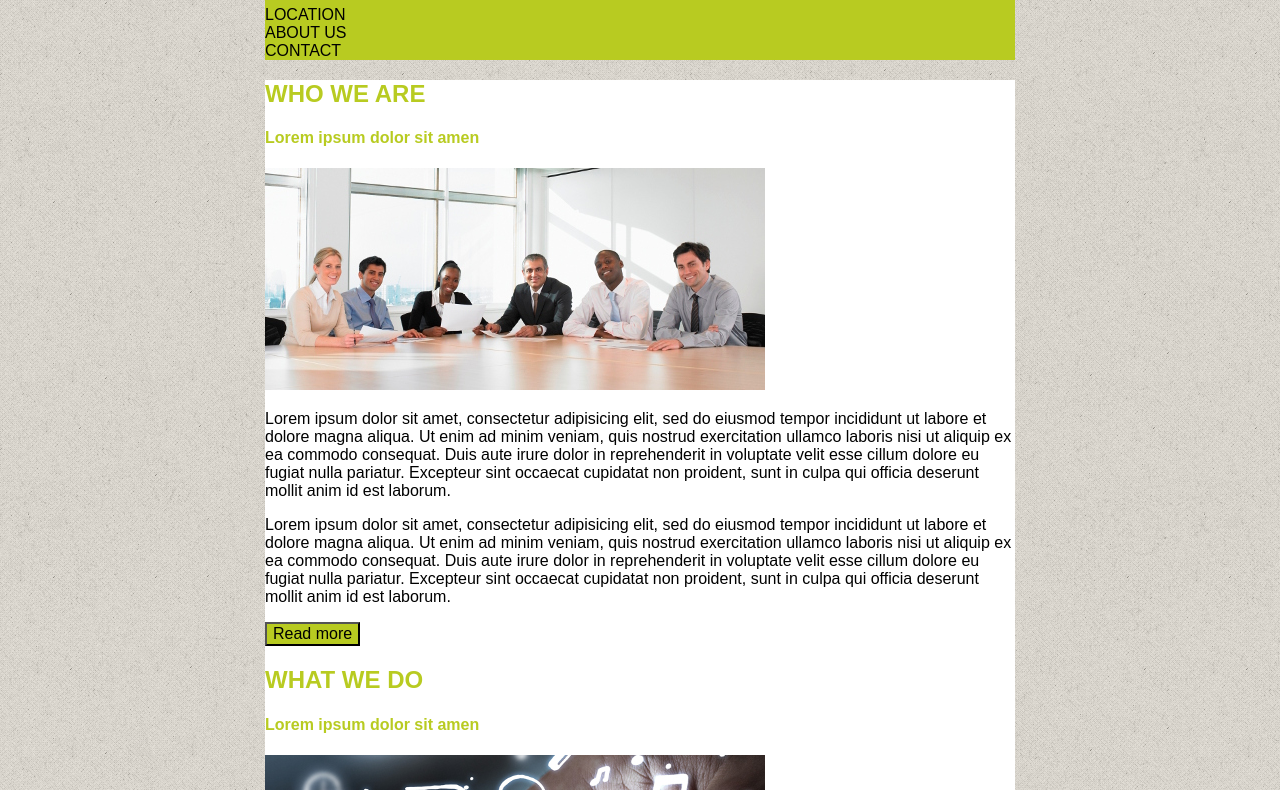
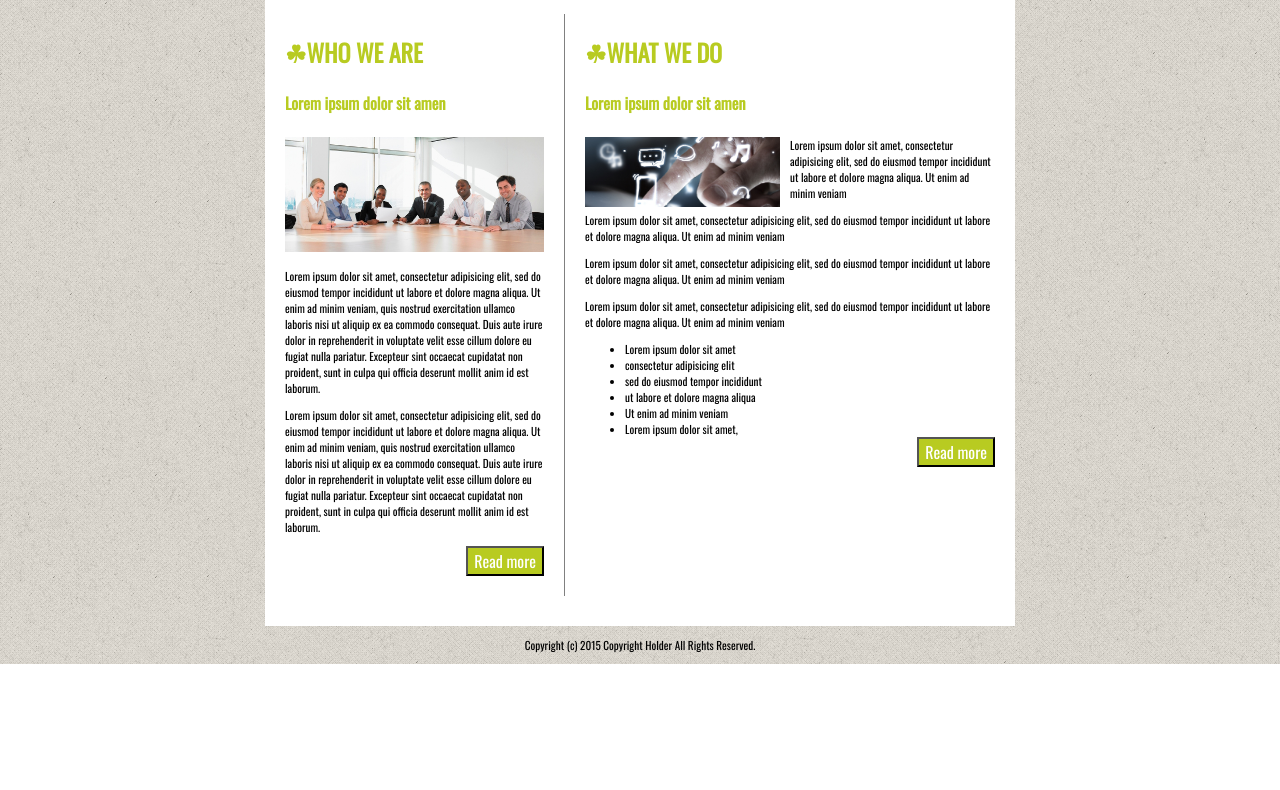
Before and after one commit to ZivilePilka/officepage, a plain HTML site: page index.html in a window 1280 px wide. Shown: the part 139-929 px from the top of the page. After the commit the page ends 803 px from the top, so only its background shows below. Drawn offline with nearby package versions, Linux system fonts and the light colour scheme.

Commit message:
2nd version
Corrected index.html and css, added contact.html (not finished)

```diff
--- a/css/style.css
+++ b/css/style.css
@@ -1,41 +1,50 @@
+@import url("normalize.css");
+
+@import url("https://fonts.googleapis.com/css?family=Oswald");
+
 * {
   box-sizing: border-box;
 }
 
 body {
   background-image: url("../img/fond.png");
+  font-family: "Oswald", sans-serif;
 }
 
-header, button {
+header {
+  max-width: 750px;
+  margin: 0 auto;
+  font-size: 16px;
   background-color: #B8CB21;
 }
 
-main {
-  background-color: #fff;
+.logo {
+  margin-left: 40px;
 }
 
-h2, h4 {
-  color: #B8CB21;
+nav {
+  line-height: 123px;
+  margin-right: 40px;
 }
 
-h2 {
+ul {
+  margin: 0;
+}
+
+.menu li {
+  list-style: none;
+  display: inline;
   text-transform: uppercase;
-  font-size: 24px;
+  padding: 0 20px;
 }
 
 .content {
   max-width: 750px;
   margin: 0 auto;
   font-size: 16px;
+  background-color: #fff;
 }
 
-.menu {
-  list-style: none;
-  display: inline;
-  text-transform: uppercase;
-}
-
-/* float dar neaisku kaip veikia
 .left {
   float: left;
   max-width: 50%;
@@ -46,12 +55,80 @@ h2 {
   max-width: 50%;
 }
 
-.left::after {
+header::after {
   content: "";
   display: table;
   clear: both;
-} */
+}
+
+button {
+  background-color: #B8CB21;
+  color: #fff;
+}
+
+h2, h4 {
+  color: #B8CB21;
+}
+
+h2 {
+  text-transform: uppercase;
+  font-size: 24px;
+  margin: 0;
+}
+
+h2::before {
+  content: "\2618";
+}
+
+li.list, p {
+  font-size: 0.7em;
+  font-weight: lighter;
+}
+
+main::after {
+  content: "";
+  display: table;
+  clear: both;
+}
+
+.who, .info {
+  max-width: 40%;
+  padding: 20px;
+}
+
+.what, .map {
+  max-width: 60%;
+  padding: 20px;
+}
+
+article.who {
+  border-right: 1px solid grey;
+}
+
+article {
+  margin: 30px 0;
+}
+
+#team {
+  max-width: 100%;
+}
+
+#icons {
+  max-width: 50%;
+  float: left;
+  padding-right: 10px;
+}
 
 footer {
   text-align: center;
 }
+
+li.contacts {
+  list-style: none;
+  padding: 10px 0;
+}
+
+.map {
+  width: 100%;
+  height: 100%;
+}
--- a/index.html
+++ b/index.html
@@ -4,14 +4,13 @@
     <meta charset="utf-8">
     <meta name="viewport" content="width=device-width, initial-scale=1">
     <title>Green office</title>
-    <link rel="stylesheet" href="css/normalize.css" type="text/css">
     <link rel="stylesheet" href="css/style.css" type="text/css">
   </head>
   <body>
-    <header class="content">
+    <header>
       <img class="logo left" src="img/logo.png" alt="green office logo">
-      <nav>
-        <ul class="menu right">
+      <nav class="menu right">
+        <ul>
           <li>Location</li>
           <li>About us</li>
           <li>Contact</li>
@@ -19,31 +18,31 @@
       </nav>
     </header>
     <main class="content">
-      <article class="left">
+      <article class="left who">
         <h2>Who we are</h2>
         <h4>Lorem ipsum dolor sit amen</h4>
-        <img src="img/who.jpg" alt="office people">
+        <img id="team" src="img/who.jpg" alt="office people">
         <p>Lorem ipsum dolor sit amet, consectetur adipisicing elit, sed do eiusmod tempor incididunt ut labore et dolore magna aliqua. Ut enim ad minim veniam, quis nostrud exercitation ullamco laboris nisi ut aliquip ex ea commodo consequat. Duis aute irure dolor in reprehenderit in voluptate velit esse cillum dolore eu fugiat nulla pariatur. Excepteur sint occaecat cupidatat non proident, sunt in culpa qui officia deserunt mollit anim id est laborum.</p>
         <p>Lorem ipsum dolor sit amet, consectetur adipisicing elit, sed do eiusmod tempor incididunt ut labore et dolore magna aliqua. Ut enim ad minim veniam, quis nostrud exercitation ullamco laboris nisi ut aliquip ex ea commodo consequat. Duis aute irure dolor in reprehenderit in voluptate velit esse cillum dolore eu fugiat nulla pariatur. Excepteur sint occaecat cupidatat non proident, sunt in culpa qui officia deserunt mollit anim id est laborum.</p>
-        <button>Read more</button>
+        <button class="right" type="button" name="button">Read more</button>
       </article>
-      <article class="right">
+      <article class="left what">
         <h2>What we do</h2>
         <h4>Lorem ipsum dolor sit amen</h4>
-        <img src="img/what.jpg" alt="cosmic icons and finger">
+        <img id="icons" src="img/what.jpg" alt="icons and finger">
         <p>Lorem ipsum dolor sit amet, consectetur adipisicing elit, sed do eiusmod tempor incididunt ut labore et dolore magna aliqua. Ut enim ad minim veniam</p>
         <p>Lorem ipsum dolor sit amet, consectetur adipisicing elit, sed do eiusmod tempor incididunt ut labore et dolore magna aliqua. Ut enim ad minim veniam</p>
         <p>Lorem ipsum dolor sit amet, consectetur adipisicing elit, sed do eiusmod tempor incididunt ut labore et dolore magna aliqua. Ut enim ad minim veniam</p>
         <p>Lorem ipsum dolor sit amet, consectetur adipisicing elit, sed do eiusmod tempor incididunt ut labore et dolore magna aliqua. Ut enim ad minim veniam</p>
         <ul>
-          <li>Lorem ipsum dolor sit amet</li>
-          <li>consectetur adipisicing elit</li>
-          <li>sed do eiusmod tempor incididunt</li>
-          <li>ut labore et dolore magna aliqua</li>
-          <li>Ut enim ad minim veniam</li>
-          <li>Lorem ipsum dolor sit amet,</li>
+          <li class="list">Lorem ipsum dolor sit amet</li>
+          <li class="list">consectetur adipisicing elit</li>
+          <li class="list">sed do eiusmod tempor incididunt</li>
+          <li class="list">ut labore et dolore magna aliqua</li>
+          <li class="list">Ut enim ad minim veniam</li>
+          <li class="list">Lorem ipsum dolor sit amet,</li>
         </ul>
-        <button>Read more</button>
+        <button class="right" type="button" name="button">Read more</button>
       </article>
     </main>
     <footer>
```
Also changed, not shown: contact.html (added, +37 -0 lines).
